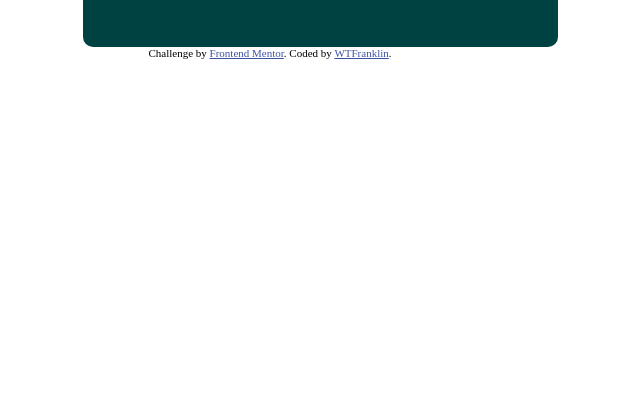
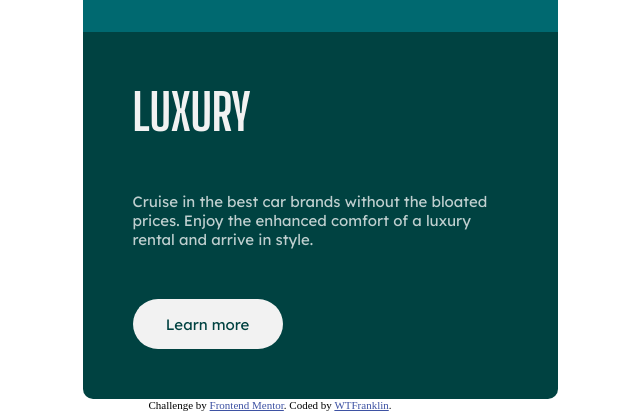
Before and after one commit to frankaddelia/three-column-layout-component, a plain HTML site: page index.html in a window 1280 px wide. Shown: the part 710-1129 px from the top of the page, without its empty margins (370-1010 px from the left). Before the commit the page ends 800 px from the top, so only its background shows below. Drawn offline with Linux system fonts and the light colour scheme.

Commit message:
Move styles for p, h2, and buttons into the column styles so they are not global

```diff
--- a/source/scss/styles.scss
+++ b/source/scss/styles.scss
@@ -9,17 +9,19 @@ $very-dark-cyan: hsl(179deg, 100%, 13%);
 $transparent-white: hsla(0deg, 0%, 100%, 0.75);
 $very-light-gray: hsl(0deg, 0%, 95%);
 
-// font-family: 'Big Shoulders Display', cursive;
-// font-family: 'Lexend Deca', sans-serif;
-
 body {
     font-size: 15px;
 }
+
+.column {
+    max-width: 480px;
+    padding: 50px;
 
     button {
         background-color: $very-light-gray;
         border: 0;
         border-radius: 25px;
+        font-family: 'Lexend Deca', sans-serif;
         font-size: 15px;
         height: 50px;
         width: 150px;
@@ -36,13 +38,10 @@ h2 {
 
     p {
         color: $transparent-white;
+        font-family: 'Lexend Deca', sans-serif;
         margin: 0;
-    padding: 0;
+        padding: 50px 0;
     }
-
-.column {
-    max-width: 480px;
-    padding: 50px;
 }
 
 .container {
```
Also changed, not shown: build/css/styles.css, 1 other file. Lines whose indentation alone changed are shown as unchanged.
